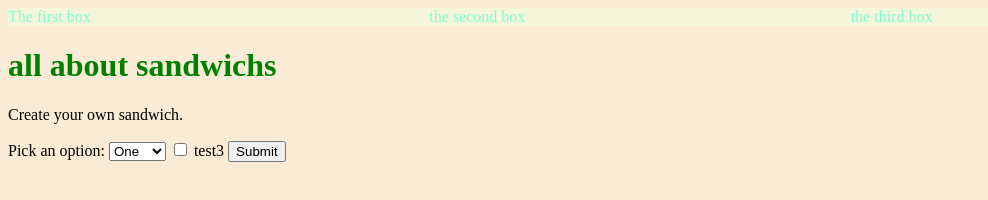
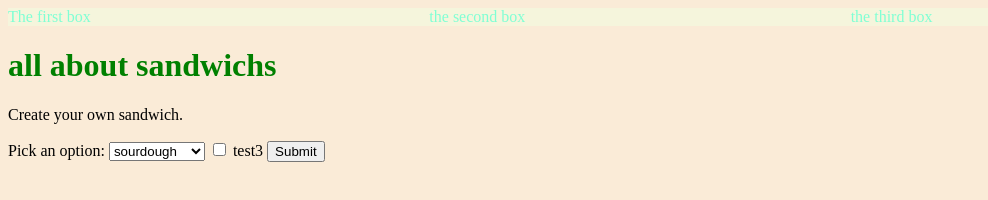
Before and after one commit to Victoriaadame/sandwich, a plain HTML site: page sandwich.html in a window 1280 px wide. Shown: the whole page, without its empty margins (0-988 px from the left). Drawn offline with Linux system fonts and the light colour scheme.

Commit message:
changed names of options

```diff
--- a/sandwich.html
+++ b/sandwich.html
@@ -24,9 +24,9 @@
 
                     <label for="test2">Pick an option:</label>
                     <select id="test2" name="test2">
-                     <option value="one">One</option>
-                     <option value="two">Two</option>
-                     <option value="three">Three</option>
+                     <option value="one">sourdough</option>
+                     <option value="two">white bread</option>
+                     <option value="three">wheat bread</option>
                     </select>
                     <label>
                     <input type="checkbox" name="test3" value="test3">
```
